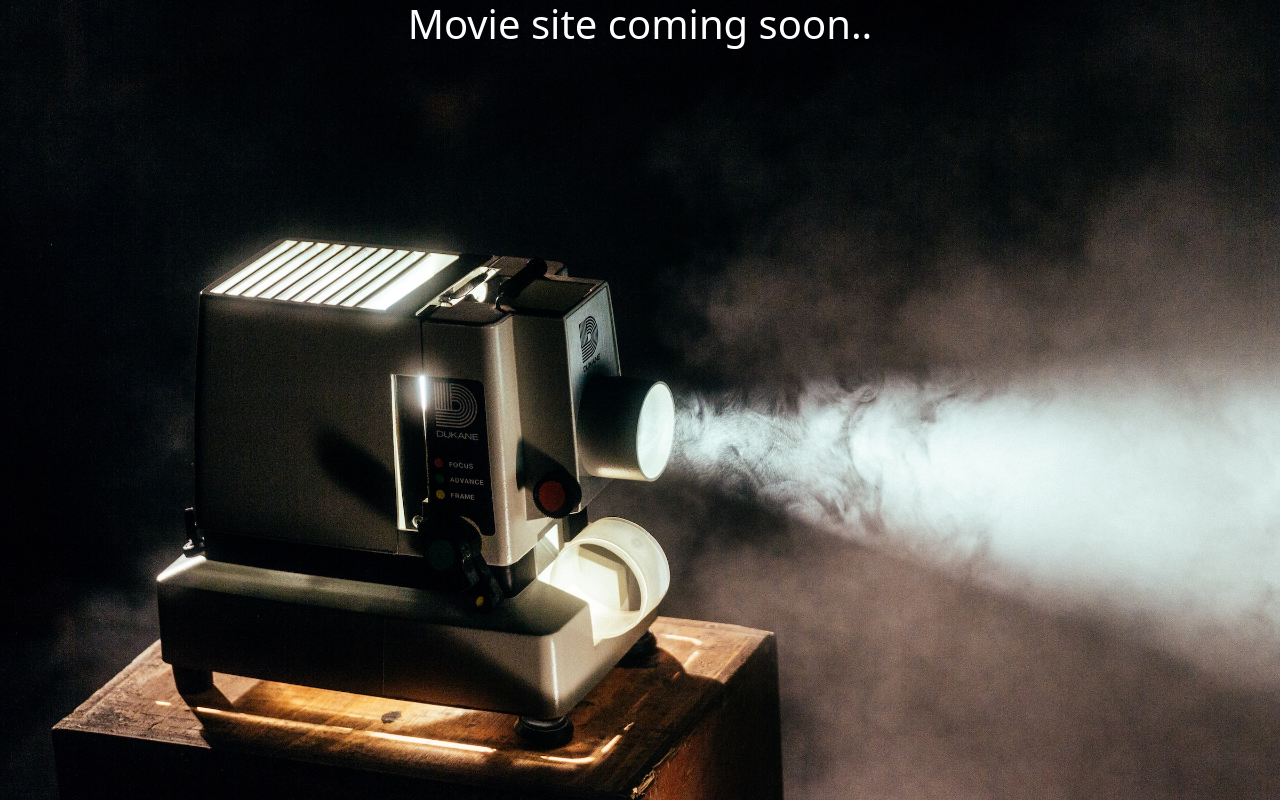
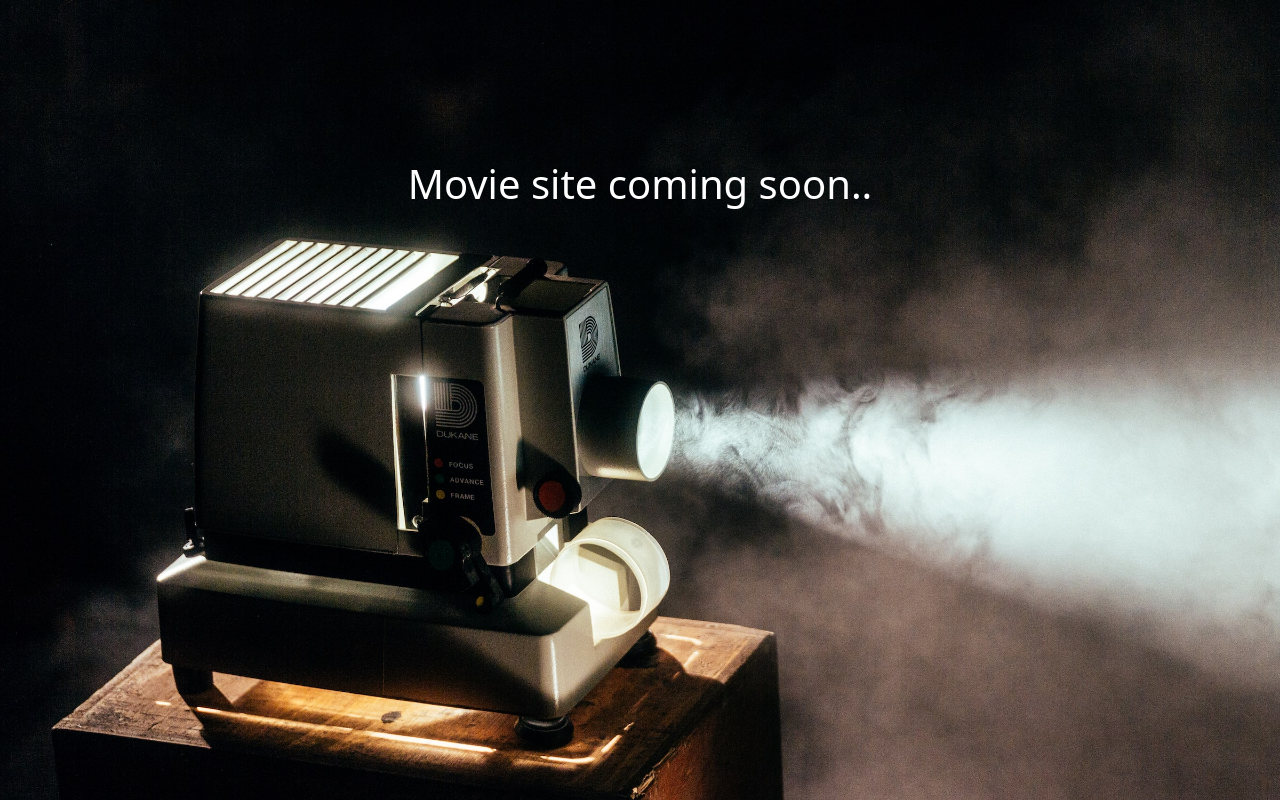
Before and after one commit to AsandahDevs/movie_site, a React (Create React App) app: page / in a window 1280 px wide. Built offline with nearby package versions, Linux system fonts and the light colour scheme.

Commit message:
Add top padding to h1 element.

```diff
--- a/src/global.css
+++ b/src/global.css
@@ -21,4 +21,5 @@ h1 {
   display: flex;
   justify-content: center;
   align-items: center;
+  padding-top: 10rem;
 }
```
